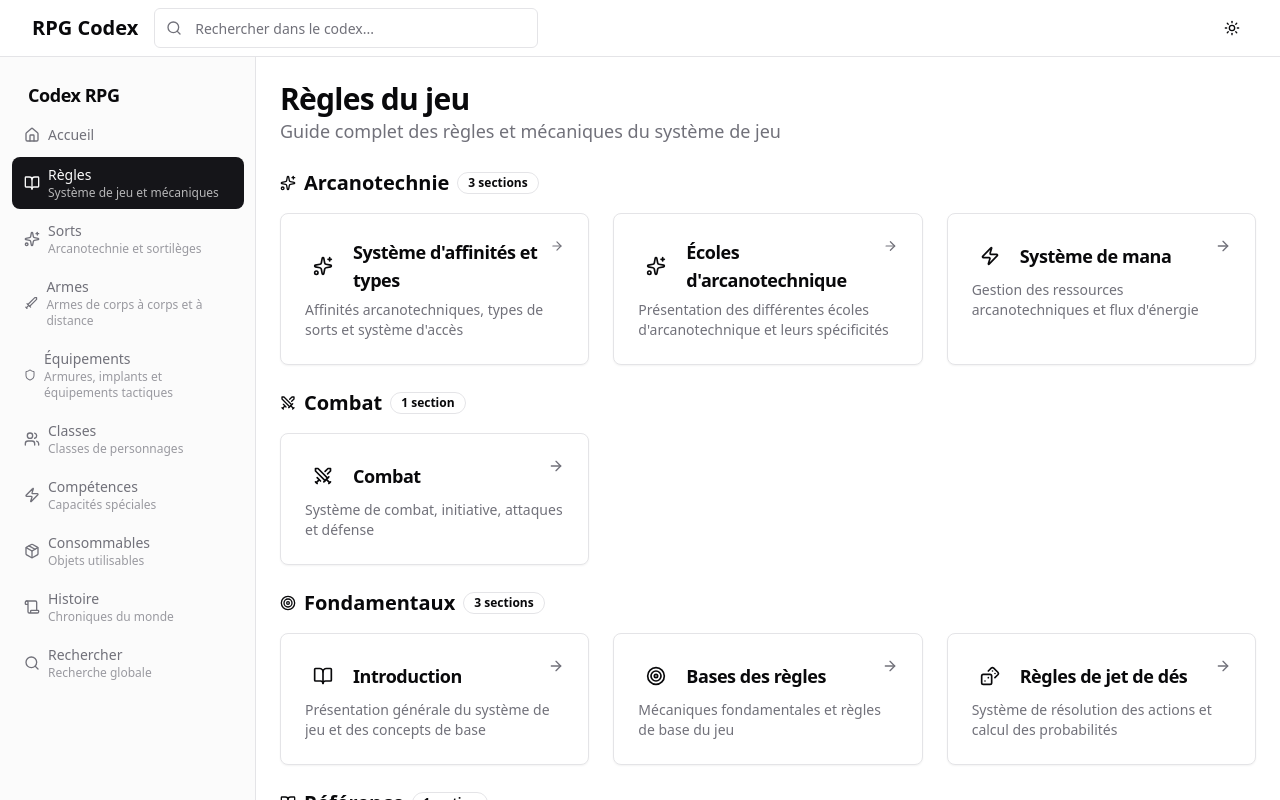
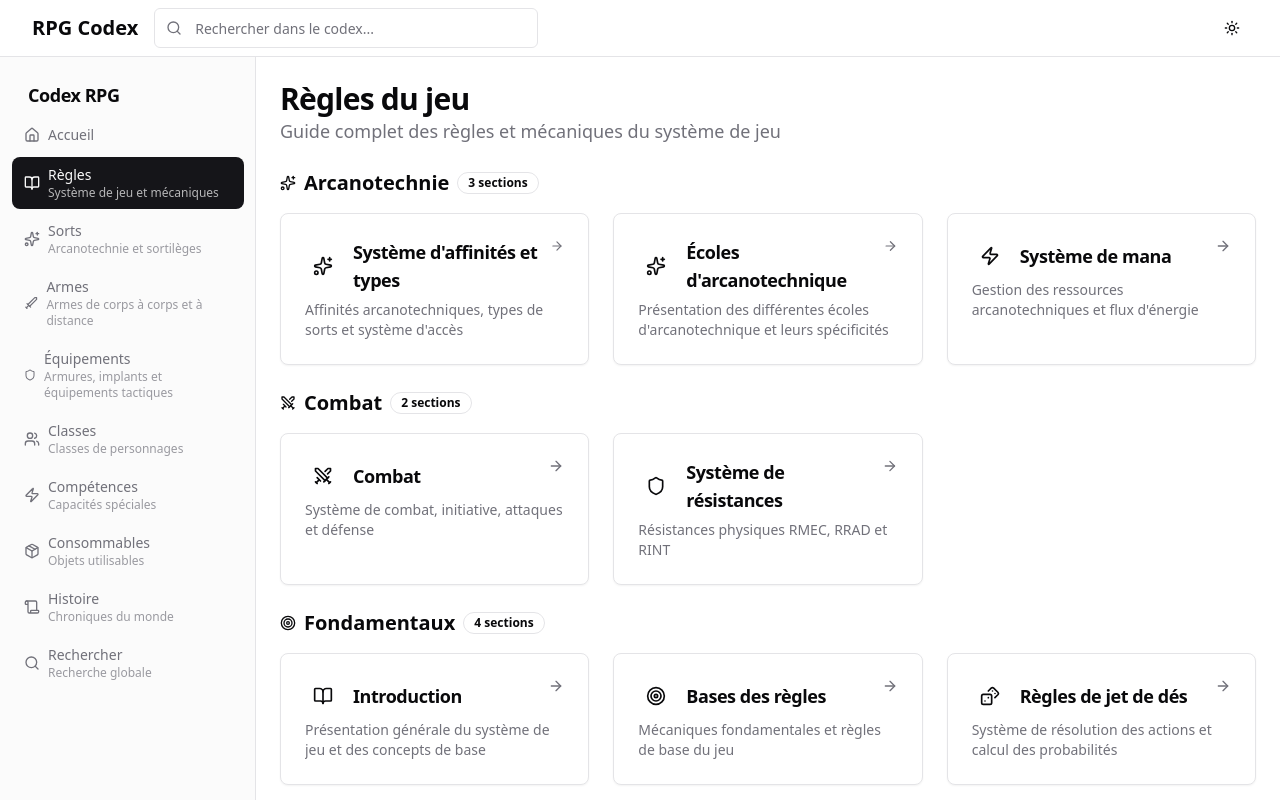
Before and after one commit to lanathlor/rpg, a React (Vite) app in the folder web-codex/web-codex/: page /regles in a window 1280 px wide. Built offline with nearby package versions, Linux system fonts and the light colour scheme.

Commit message:
fix: point buy appear in frontend

```diff
--- a/web-codex/web-codex/src/pages/RuleDetailPage.tsx
+++ b/web-codex/web-codex/src/pages/RuleDetailPage.tsx
@@ -15,6 +15,8 @@ const ruleSections = [
   { id: '04_ecoles_d_arcanotechnique', title: 'Écoles d\'arcanotechnique' },
   { id: '05_regles_jet_de_des', title: 'Règles de jet de dés' },
   { id: '06_systeme_de_mana', title: 'Système de mana' },
+  { id: '07_systeme_de_resistances', title: 'Système de résistances' },
+  { id: '10_creation_personnage', title: 'Création de personnage' },
   { id: '09_lexique', title: 'Lexique' }
 ]
 
--- a/web-codex/web-codex/src/pages/RulesPage.tsx
+++ b/web-codex/web-codex/src/pages/RulesPage.tsx
@@ -69,6 +69,22 @@ const rulesSections = [
     icon: <Zap className="h-5 w-5" />,
     color: 'bg-yellow-100 text-yellow-800 dark:bg-yellow-900 dark:text-yellow-300',
     category: 'Arcanotechnie'
+  },
+  {
+    id: '07_systeme_de_resistances',
+    title: 'Système de résistances',
+    description: 'Résistances physiques RMEC, RRAD et RINT',
+    icon: <Shield className="h-5 w-5" />,
+    color: 'bg-stone-100 text-stone-800 dark:bg-stone-900 dark:text-stone-300',
+    category: 'Combat'
+  },
+  {
+    id: '10_creation_personnage',
+    title: 'Création de personnage',
+    description: 'Système de Point Buy pour créer des personnages équilibrés',
+    icon: <Users className="h-5 w-5" />,
+    color: 'bg-emerald-100 text-emerald-800 dark:bg-emerald-900 dark:text-emerald-300',
+    category: 'Fondamentaux'
   },
   {
     id: '09_lexique',
```
